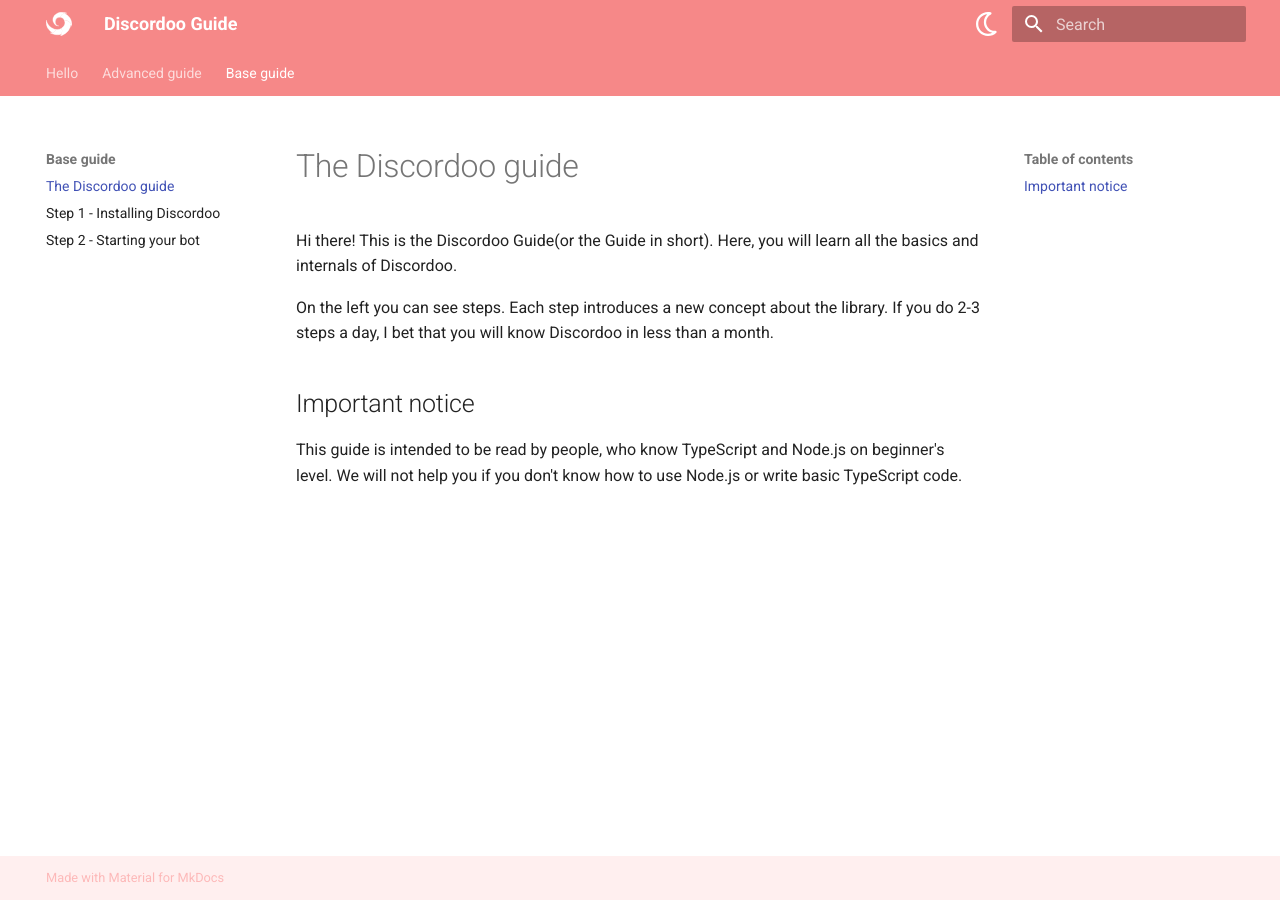
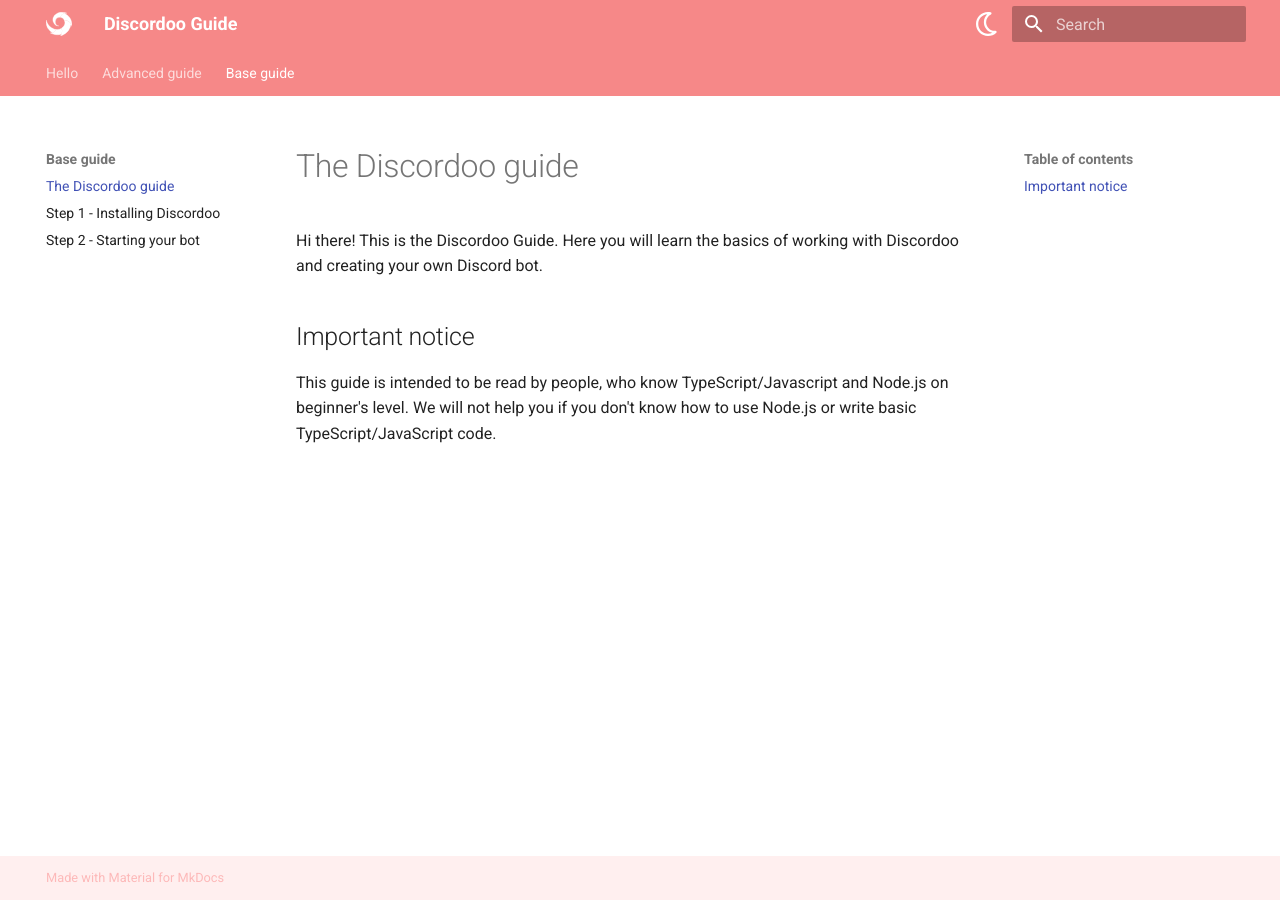
Before and after one commit to ddoodev/guide, an MkDocs documentation site: the page built from docs/base-guide/index.md, in a window 1280 px wide. Built offline with MkDocs 1.6.1 and Material for MkDocs 9.7.7, drawn with Linux system fonts in a browser that asks for light colours; nearby versions of some CDN libraries.

Commit message:
fix: small texts fixes

```diff
--- a/docs/base-guide/index.md
+++ b/docs/base-guide/index.md
@@ -1,11 +1,7 @@
 # The Discordoo guide
-Hi there! This is the Discordoo Guide(or the Guide in short). Here, you will
-learn all the basics and internals of Discordoo.
-
-On the left you can see steps. Each step introduces a new concept about the library.
-If you do 2-3 steps a day, I bet that you will know Discordoo in less than a month.
+Hi there! This is the Discordoo Guide. Here you will learn the basics of working with Discordoo and creating your own Discord bot.
 
 ## Important notice
-This guide is intended to be read by people, who know TypeScript and Node.js on
+This guide is intended to be read by people, who know TypeScript/Javascript and Node.js on
 beginner's level. We will not help you if you don't know how to use Node.js or
-write basic TypeScript code.
+write basic TypeScript/JavaScript code.
--- a/mkdocs.yml
+++ b/mkdocs.yml
@@ -16,7 +16,7 @@ theme:
       toggle:
         icon: fontawesome/regular/moon
         name: Switch to dark mode
-    - media: "(prefers-color-scheme: dark)"
+    - media: ""
       scheme: ddoo-oceanic
       toggle:
         icon: material/lightbulb
```
Also changed, not shown: docs/index.md (+1 -1 lines).
